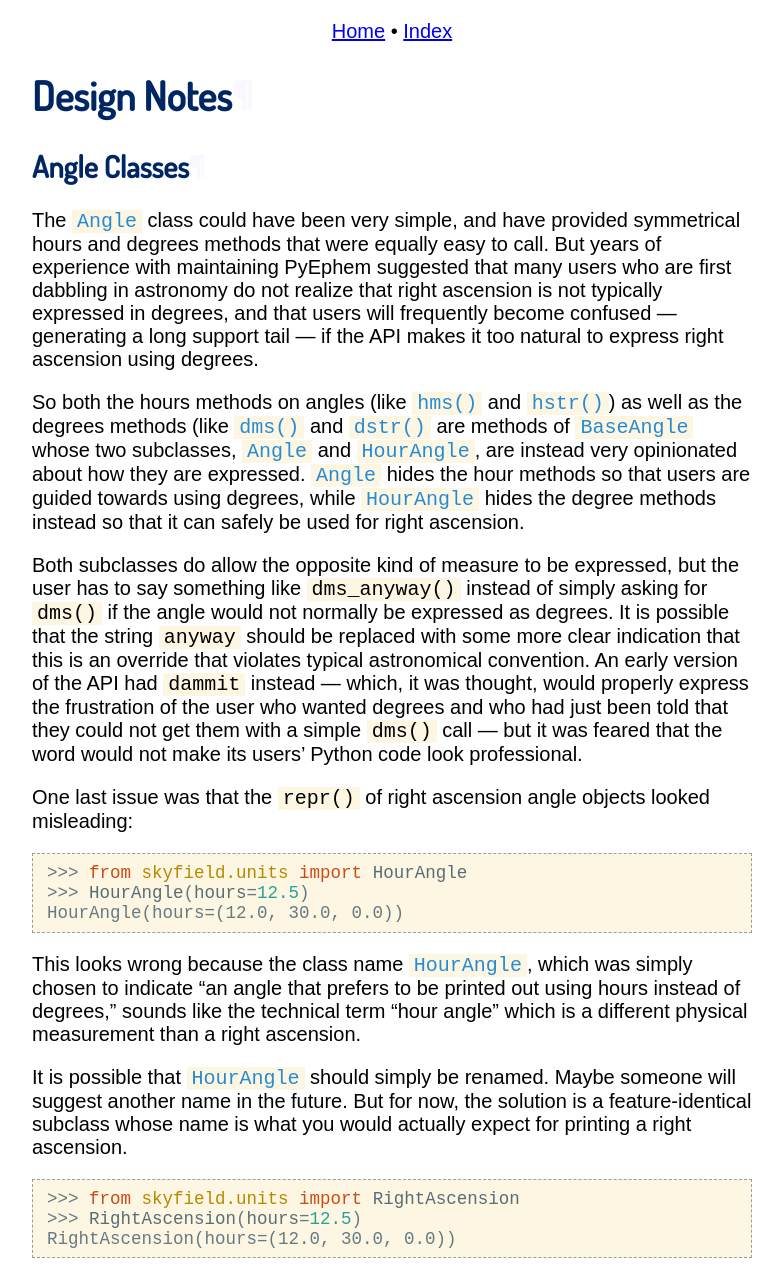
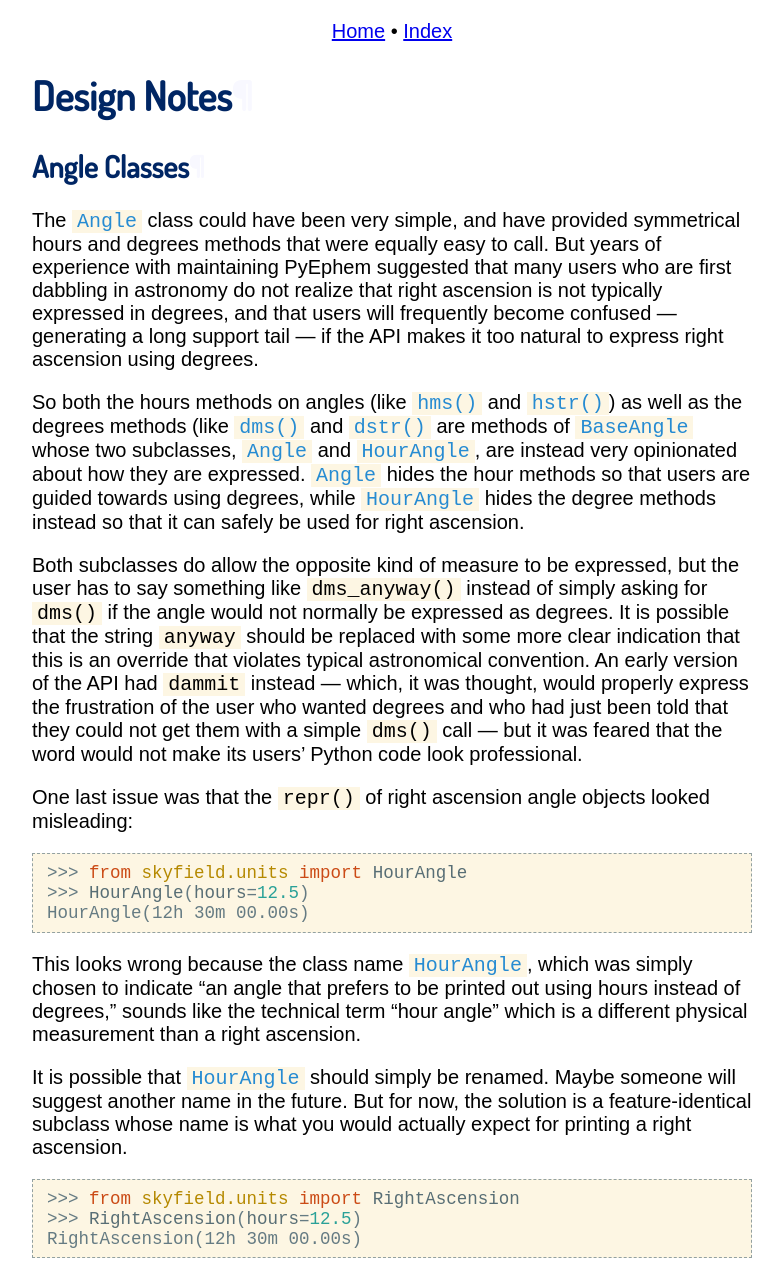
Before and after one commit to skyfielders/python-skyfield, a Sphinx documentation site: the page built from skyfield/documentation/design.rst, in a window 1280 px wide. Shown: the whole page, without its empty margins (248-1031 px from the left). Built offline with Sphinx 7.4.7, drawn with Linux system fonts in a browser that asks for light colours.

Commit message:
Improve the repr() of angles

```diff
--- a/skyfield/documentation/design.rst
+++ b/skyfield/documentation/design.rst
@@ -42,7 +42,7 @@ looked misleading:
 
 >>> from skyfield.units import HourAngle
 >>> HourAngle(hours=12.5)
-HourAngle(hours=(12.0, 30.0, 0.0))
+HourAngle(12h 30m 00.00s)
 
 This looks wrong because the class name :class:`HourAngle`, which was
 simply chosen to indicate “an angle that prefers to be printed out using
@@ -56,4 +56,4 @@ actually expect for printing a right ascension.
 
 >>> from skyfield.units import RightAscension
 >>> RightAscension(hours=12.5)
-RightAscension(hours=(12.0, 30.0, 0.0))
+RightAscension(12h 30m 00.00s)
```
Also changed, not shown: 1 other file.
